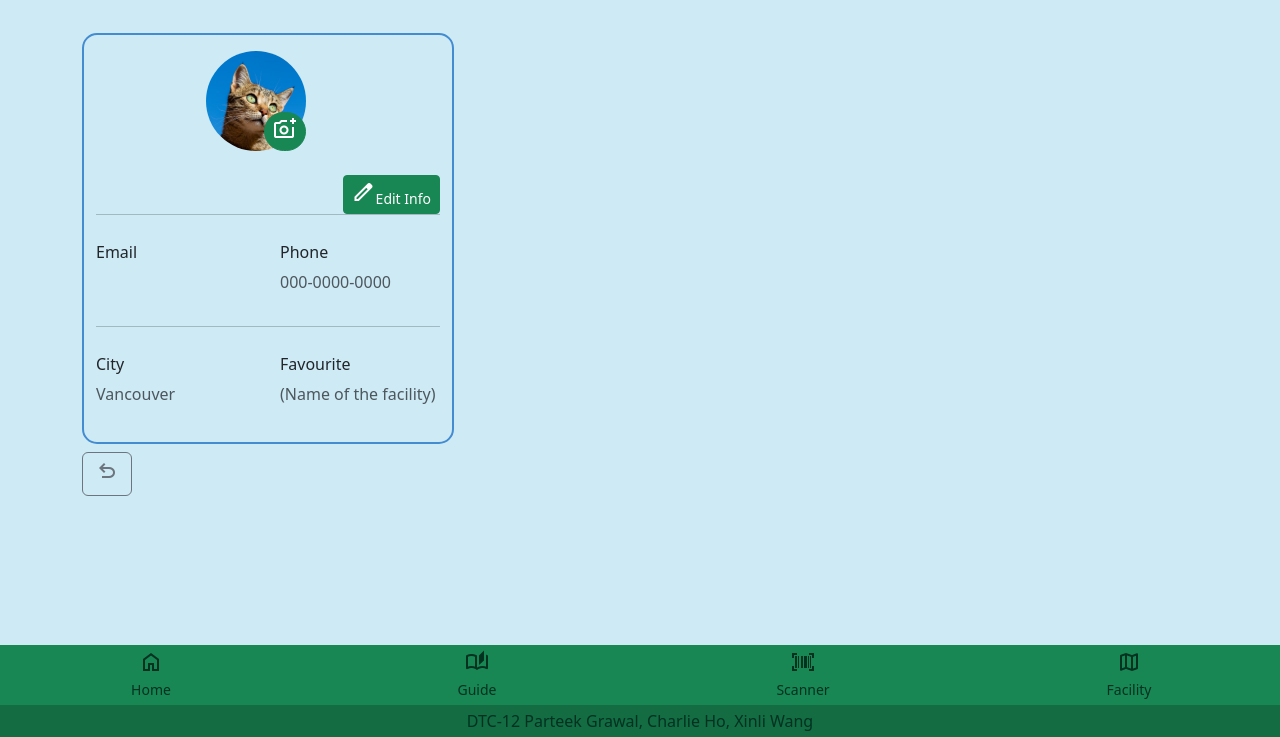
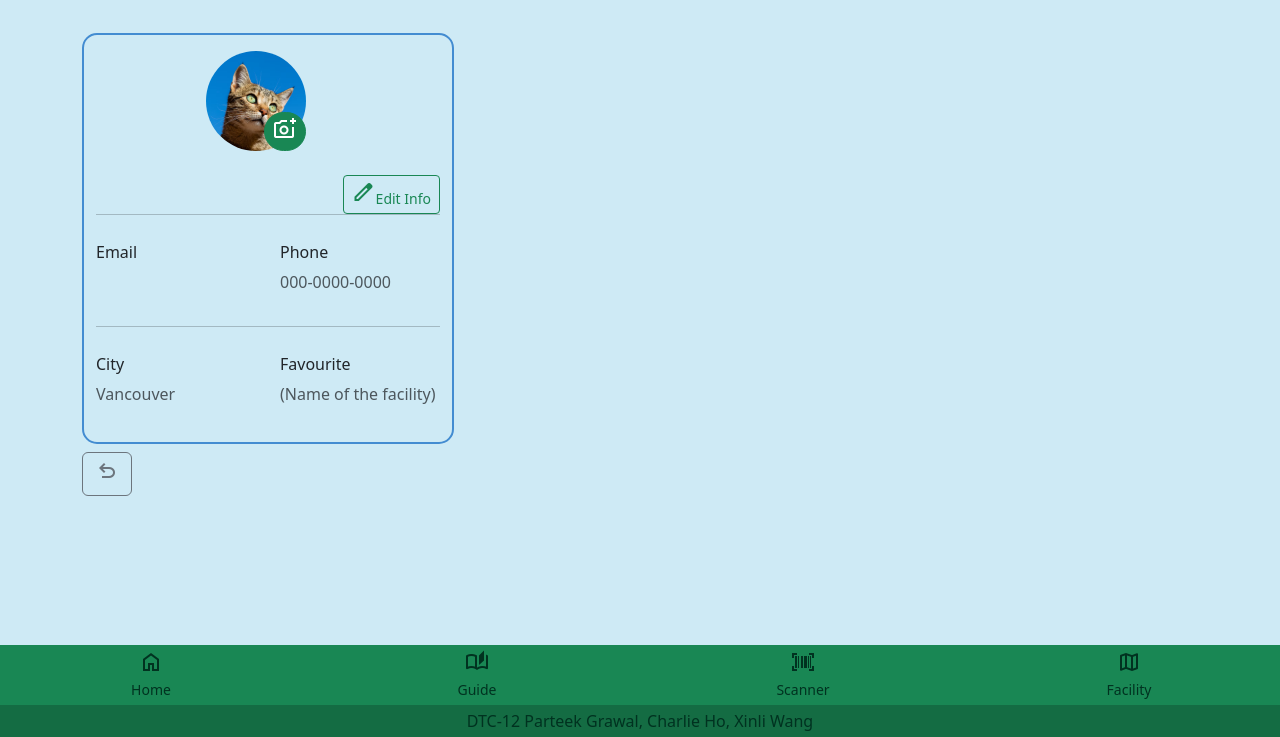
Before and after one commit to char-lie-ho/SmartEye-Recycle, a plain HTML site: page pages/user_profile.html in a window 1280 px wide. Shown: the part 63-800 px from the top of the page. Drawn offline with nearby package versions, Linux system fonts and the light colour scheme; no server answers.

Commit message:
Change the color of the button

```diff
--- a/pages/user_profile.html
+++ b/pages/user_profile.html
@@ -76,7 +76,7 @@
                             <div class="col">
                                 <!-- Edit Profile button -->
                                 <div style="text-align: end;">
-                                    <button type="button" class="btn btn-success btn-sm"
+                                    <button type="button" class="btn btn-outline-success btn-sm"
                                         onclick="editUserInfo()"><span class="material-symbols-outlined">edit</span>Edit Info</button></div>
                                     <hr class="mt-0 mb-4">
                                     <div class="row pt-1">
```
